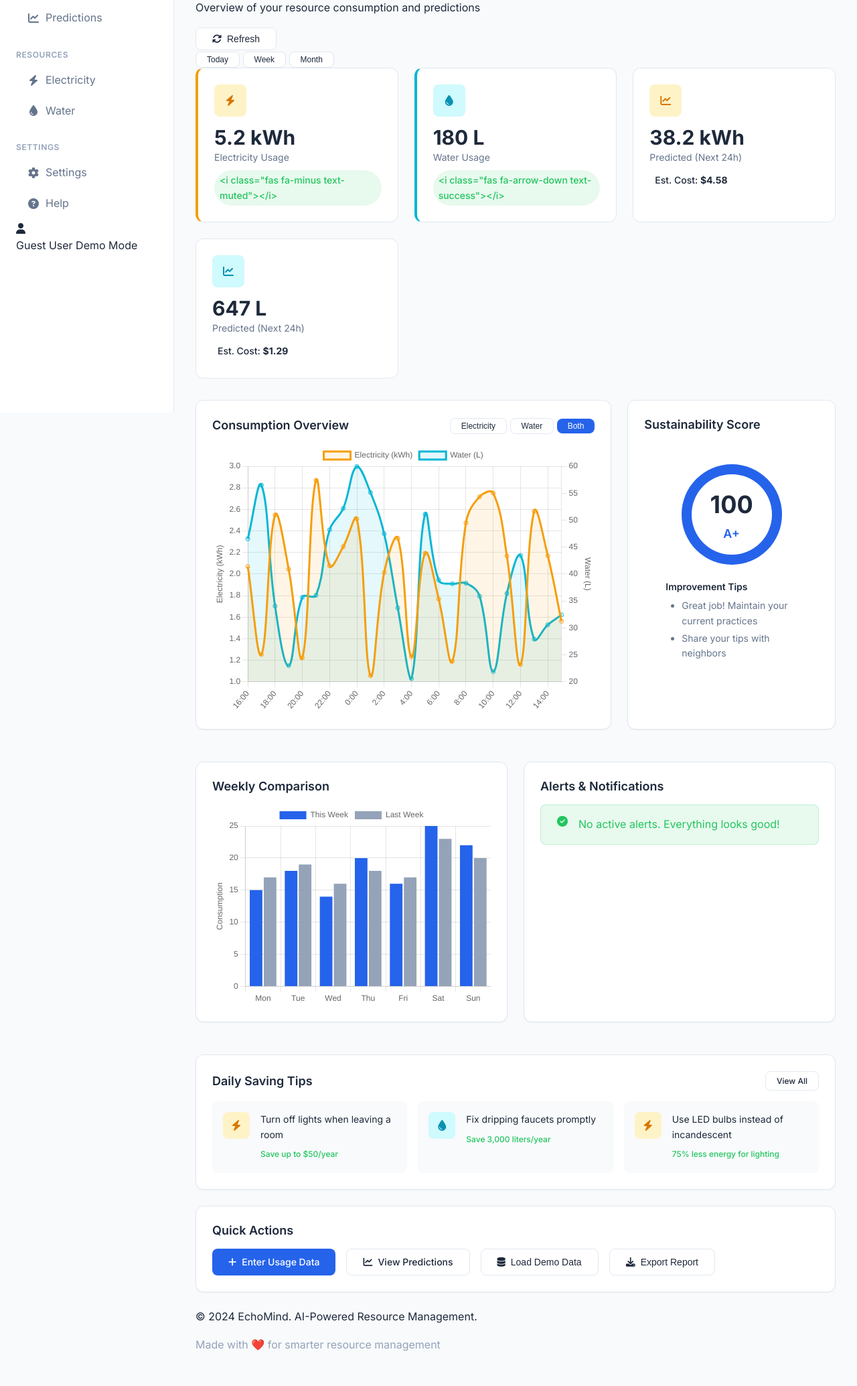
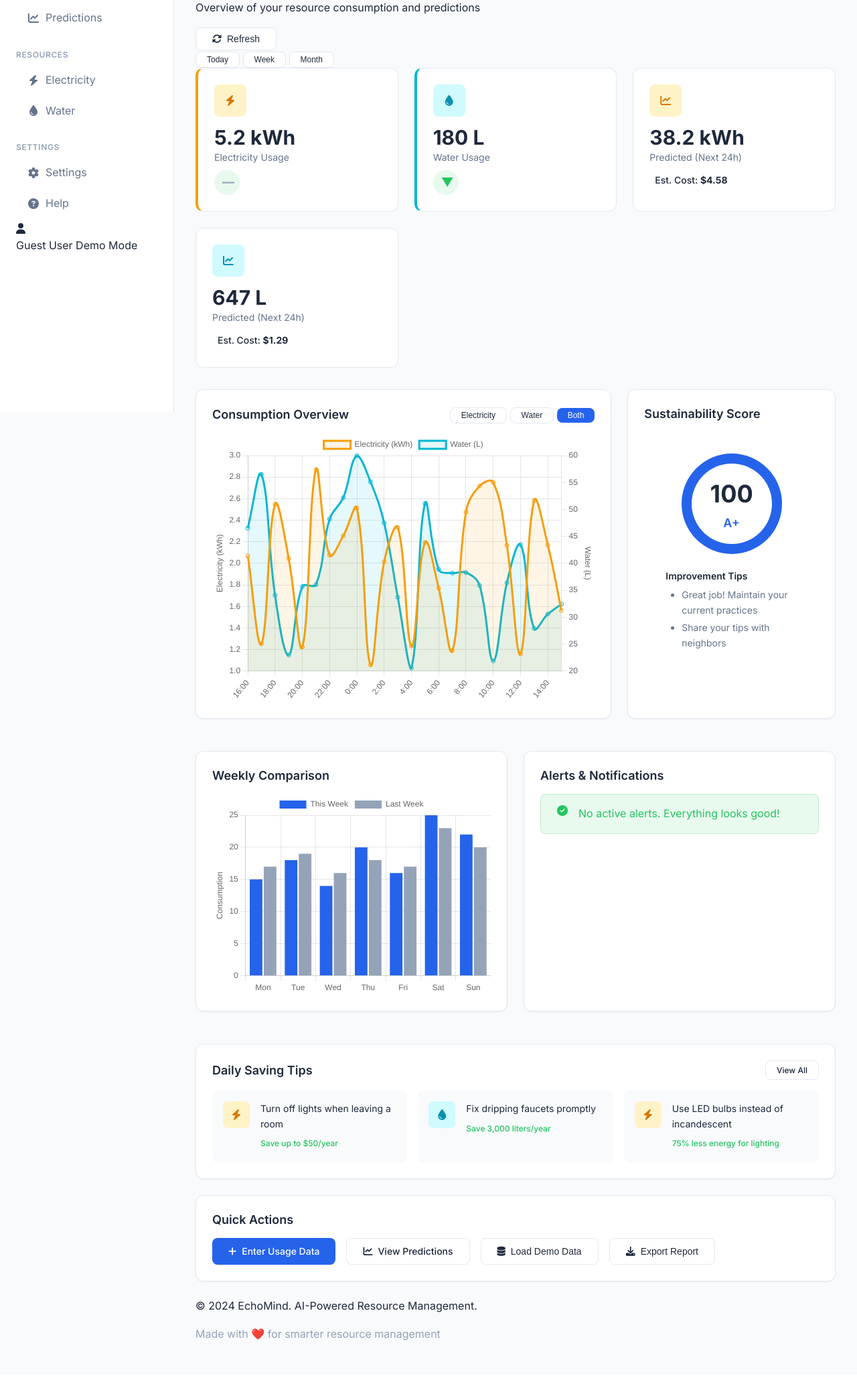
Before and after one commit to DhruvBaghan/Echomind, a Flask app: page /dashboard in a window 1280 px wide. Shown: the part 184-2253 px from the top of the page at 67% size. After the commit the page ends 2185 px from the top, so only its background shows below. Run offline with Flask 3, Linux system fonts and the light colour scheme; data that the repository does not hold is empty.

Commit message:
Improve dashboard trend icons by using unicode symbols
Update dashboard trend icons to use unicode symbols instead of Font Awesome, and add CSS for styling. Modify `updateElement` to support HTML rendering.

Replit-Commit-Author: Agent
Replit-Commit-Session-Id: 0582e307-d825-463c-9af7-ed2c1db0493d
Replit-Commit-Checkpoint-Type: full_checkpoint
Replit-Commit-Event-Id: 93cf2c3b-a8f7-456a-b140-86daac2739fc
Replit-Commit-Screenshot-Url: https://storage.googleapis.com/screenshot-production-us-central1/a38feb0b-5821-4d52-af80-1240a8a5b25f/0582e307-d825-463c-9af7-ed2c1db0493d/rborpe7

```diff
--- a/frontend/static/css/main.css
+++ b/frontend/static/css/main.css
@@ -664,6 +664,15 @@ a:hover {
 .text-warning { color: var(--warning-color); }
 .text-error { color: var(--error-color); }
 
+/* Trend Icons */
+.trend-icon {
+    display: inline-block;
+    font-size: var(--text-lg);
+    font-weight: bold;
+    margin-left: var(--spacing-xs);
+    vertical-align: middle;
+}
+
 .mt-sm { margin-top: var(--spacing-sm); }
 .mt-md { margin-top: var(--spacing-md); }
 .mt-lg { margin-top: var(--spacing-lg); }
--- a/frontend/static/js/dashboard.js
+++ b/frontend/static/js/dashboard.js
@@ -128,7 +128,7 @@ const Dashboard = {
             this.updateElement('electricity-consumption',
                 `${elecStats.consumption?.toFixed(1) || 0} kWh`);
             this.updateElement('electricity-trend',
-                this.getTrendIcon(elecStats.trend));
+                this.getTrendIcon(elecStats.trend), true);
         }
 
         // Water stats
@@ -137,7 +137,7 @@ const Dashboard = {
             this.updateElement('water-consumption',
                 `${waterStats.consumption?.toFixed(0) || 0} L`);
             this.updateElement('water-trend',
-                this.getTrendIcon(waterStats.trend));
+                this.getTrendIcon(waterStats.trend), true);
         }
     },
 
@@ -388,9 +388,15 @@ const Dashboard = {
     /**
      * Update element text
      */
-    updateElement(id, value) {
+    updateElement(id, value, useHTML = false) {
         const el = document.getElementById(id);
-        if (el) el.textContent = value;
+        if (el) {
+            if (useHTML) {
+                el.innerHTML = value;
+            } else {
+                el.textContent = value;
+            }
+        }
     },
 
     /**
@@ -398,9 +404,9 @@ const Dashboard = {
      */
     getTrendIcon(trend) {
         const icons = {
-            increasing: '<i class="fas fa-arrow-up text-error"></i>',
-            decreasing: '<i class="fas fa-arrow-down text-success"></i>',
-            stable: '<i class="fas fa-minus text-muted"></i>'
+            increasing: '<span class="trend-icon text-error" title="Increasing">&#9650;</span>',
+            decreasing: '<span class="trend-icon text-success" title="Decreasing">&#9660;</span>',
+            stable: '<span class="trend-icon text-muted" title="Stable">&#8212;</span>'
         };
         return icons[trend] || icons.stable;
     },
```
Also changed, not shown: replit.md (+3 -1 lines), 1 other file.
